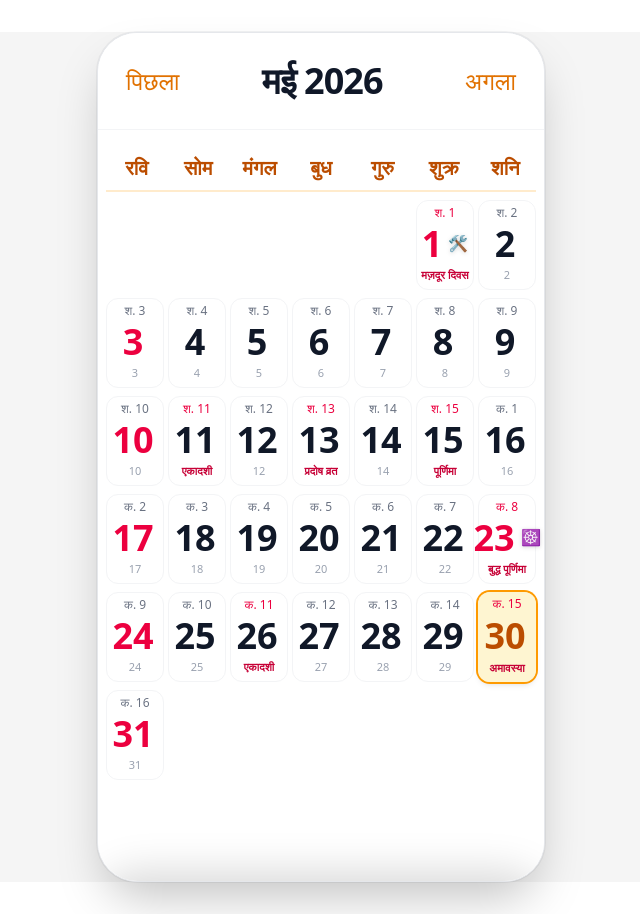
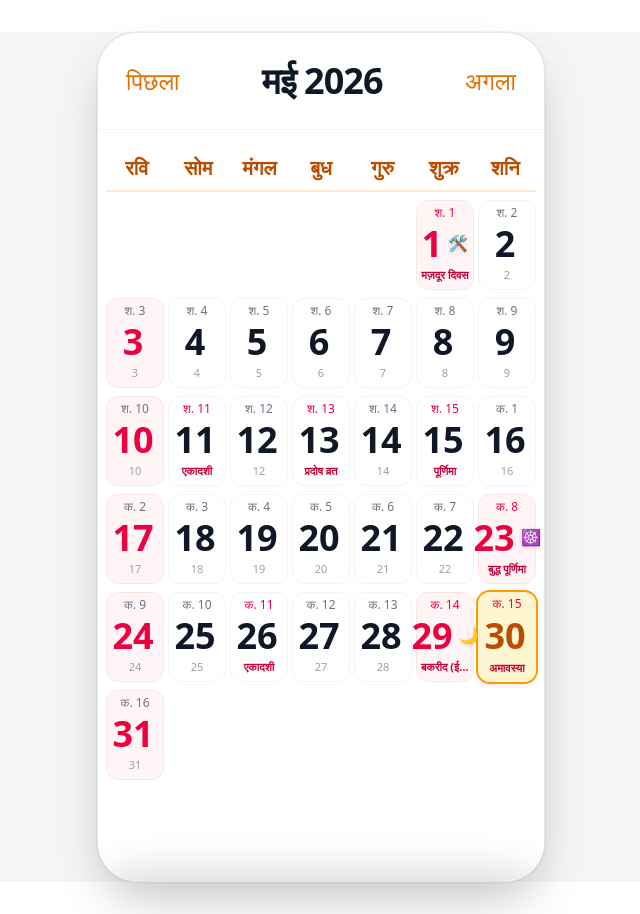
Before and after one commit to nuan-0/VikramSamvat-, a React (Vite) app: page / in a window 1280 px wide. Shown: the whole page, without its empty margins (319-959 px from the left). Built offline with nearby package versions, Linux system fonts and the light colour scheme.

Commit message:
feat: update festival list and add holiday styling
Adjust Bakrid date, add additional holiday entries, and apply distinct visual styling for holidays in the calendar view.

```diff
--- a/src/App.tsx
+++ b/src/App.tsx
@@ -45,10 +45,10 @@ const FESTIVALS_DATA: Record<number, Record<number, { name: string; isHoliday: b
   },
   4: { // May
     1: { name: 'मज़दूर दिवस', isHoliday: true, emoji: '🛠️' },
-    23: { name: 'बुद्ध पूर्णिमा', isHoliday: true, emoji: '☸️' }
+    23: { name: 'बुद्ध पूर्णिमा', isHoliday: true, emoji: '☸️' },
+    29: { name: 'बकरीद (ईद-उल-अज़हा)', isHoliday: true, emoji: '🌙' }
   },
   5: { // Jun
-    17: { name: 'बकरीद', isHoliday: true, emoji: '🌙' },
     21: { name: 'अंतर्राष्ट्रीय योग दिवस', isHoliday: false, emoji: '🧘' }
   },
   6: { // Jul
@@ -327,7 +327,9 @@ export default function App() {
                       rounded-xl transition-all duration-200 active:scale-95
                       ${currentIsToday
                         ? 'bg-amber-100/80 text-amber-900 shadow-md ring-2 ring-amber-500'
-                        : 'text-gray-800 hover:bg-gray-50 border border-gray-100 hover:border-gray-200'
+                        : isHoliday
+                          ? 'bg-rose-50/70 hover:bg-rose-100 border border-rose-100 hover:border-rose-200'
+                          : 'text-gray-800 hover:bg-gray-50 border border-gray-100 hover:border-gray-200'
                       }
                     `}
                   >
```
